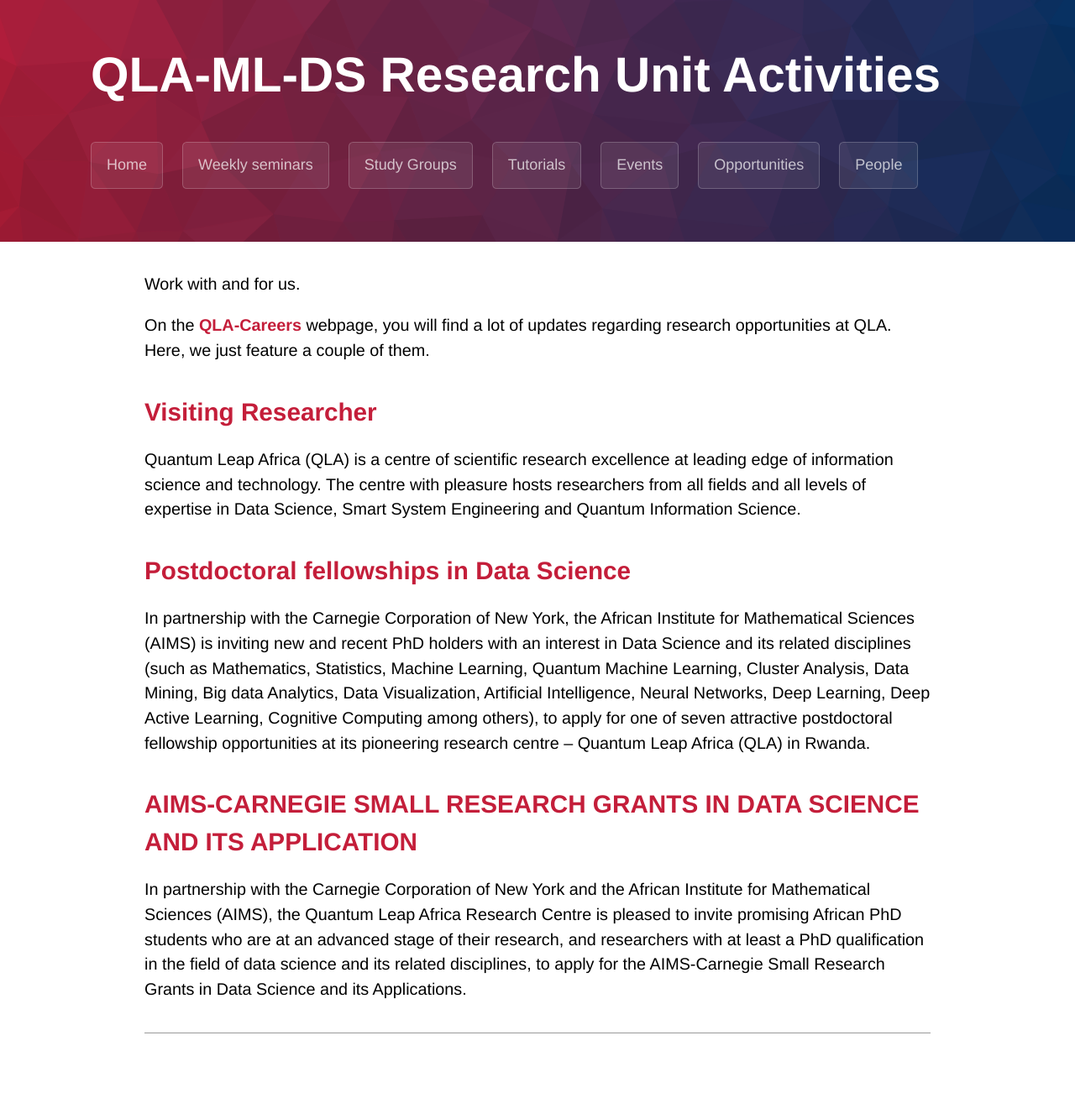
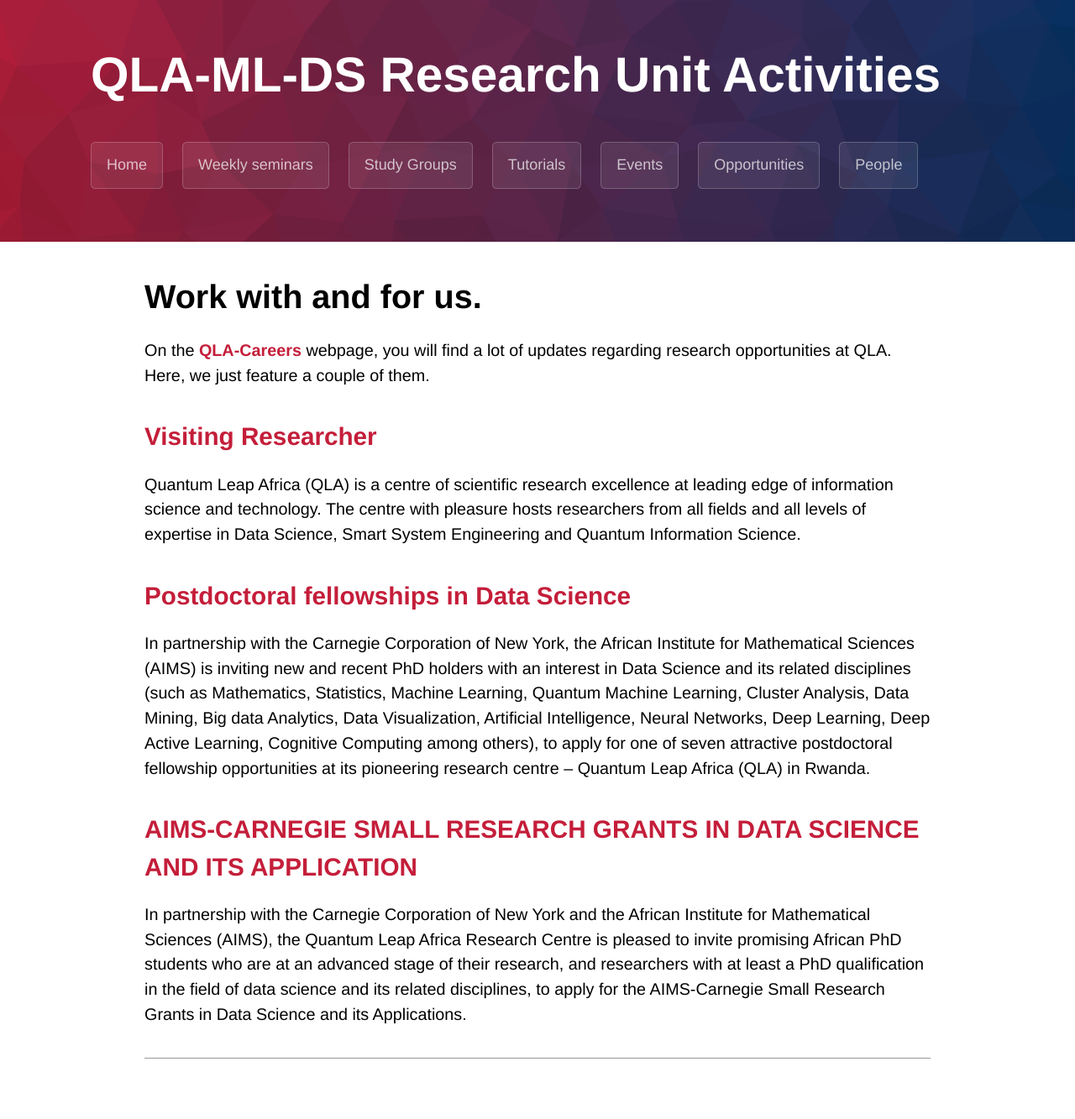
Before and after one commit to qla-ml-ds-activities/qla-ml-ds-activities.github.io, a Jekyll site: the page built from opportunities.md, in a window 1280 px wide. Shown: the whole page at 84% size. Built offline with Jekyll 4.4.1, drawn with Linux system fonts in a browser that asks for light colours; some web fonts are replaced; our own code applies the rules of GitHub Pages for plain Markdown files; before the commit the page ends 1303 px from its top, so only the background shows below that.

```diff
--- a/opportunities.md
+++ b/opportunities.md
@@ -4,8 +4,7 @@ layout: default
 
 
 
-Work with and for us.
-
+# Work with and for us.
 On the [**QLA-Careers**](https://quantumleapafrica.org/qla-careers/) webpage, you will find a lot of updates regarding research opportunities at QLA. Here, we just feature a couple of them.
 
 
```
